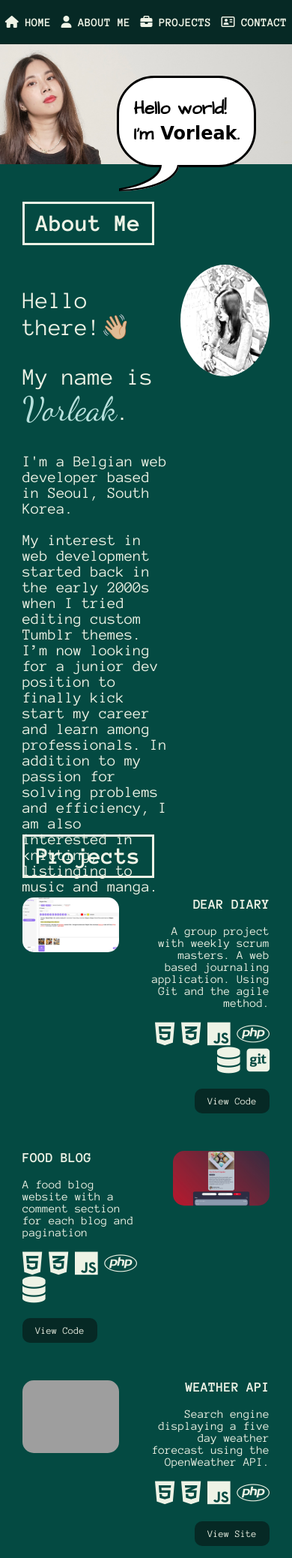
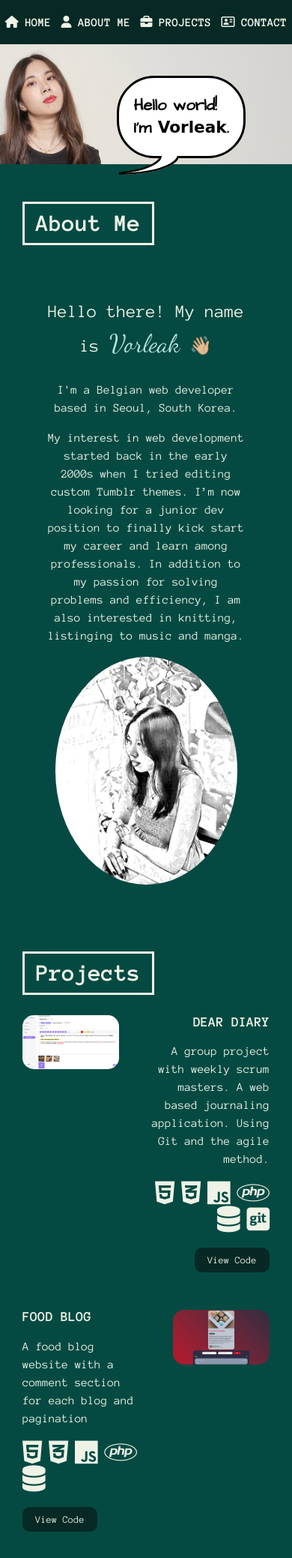
Before and after one commit to longvorleak/longvorleak.github.io, a PHP site: page / in a window 390 px wide. Shown: the top 2078 px of the page at 75% size. Run offline with PHP 8.4, Linux system fonts and the light colour scheme; some libraries are stand-ins or nearby versions; some web fonts are replaced; grey boxes are pictures that could not be loaded.

Commit message:
improve mobile version

```diff
--- a/index.html
+++ b/index.html
@@ -55,10 +55,8 @@
     <h2>About Me</h2>
     <div class="about-containter">
         <div class="about-text">
-            <p class="text-highlight">Hello there!👋🏼
-            </br>
-            </br>
-            My name is <span class="name">Vorleak</span>.
+            <p class="text-highlight">Hello there!
+            My name is <span class="name">Vorleak</span> 👋🏼
             </p>
             <p class="about-p">
                 I'm a Belgian web developer based in Seoul, South Korea.
@@ -66,7 +64,6 @@
             <p class="about-p">
                 My interest in web development started back in the early 2000s when I tried editing custom Tumblr themes. I’m now looking for a junior dev position to finally kick start my career and learn among professionals. In addition to my passion for solving problems and efficiency, I am also interested in knitting, listinging to music and manga.
             </p>
-
         </div>
 
         <div class="manga-pic">
--- a/style.css
+++ b/style.css
@@ -51,7 +51,12 @@ h2 {
     width: fit-content;
     padding: 10px 15px;
 }
-::selection {
+
+p{
+    line-height: 1.5;
+}
+::selec
+tion {
     background-color: var(--main-color);
 }
 
@@ -195,8 +200,9 @@ nav {
 
 /* === ABOUT SECTION === */
 .text-highlight {
-    font-size: 2em;
+    font-size: 1.9rem;
 }
+
 .about-containter {
     display: flex;
     margin: 0 auto;
@@ -329,19 +335,41 @@ footer {
         padding: 1% 5%;
         color: black;
         font-family: 'Architects Daughter', cursive;
-        font-size: 1em;
+        font-size: 0.9em;
     }
 
     .bubble::before {
         content: '';
         position: absolute;
-        bottom: -35px;
-        height: 35px;
+        bottom: -25px;
+        height: 25px;
         width: 80px;
     }
 
     #section-about, #section-skills, #section-project, #section-contact {
         padding: 20px 30px;
+        height: fit-content;
     }
 
+    /* #section-about {
+        display: inline;
+    } */
+
+    .about-containter {
+        display: block;
+        padding: 20px 30px;
+    }
+
+    .about-p {
+        font-size: 1em;
+    }
+
+    .text-highlight {
+        font-size: 1.5em;
+    }
+
+    .about-text, .manga-pic {
+        width: 100%;
+        text-align: center;
+    }
 }
```
